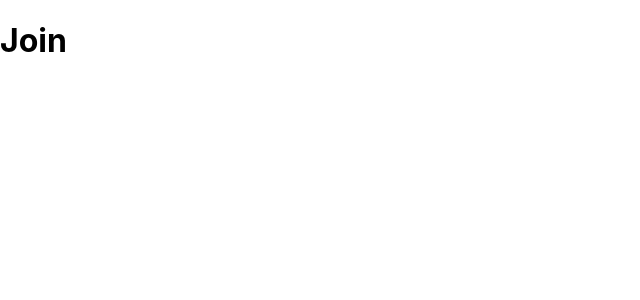
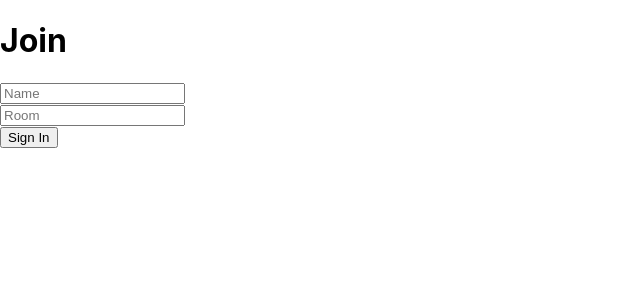
Before and after one commit to ryanlester91/ChatShack2, a React (Create React App) app in the folder chat-shack2/: page / in a window 1280 px wide. Shown: the top 300 px of the page, without its empty margins (0-640 px from the left). Built offline with nearby package versions, Linux system fonts and the light colour scheme.

Commit message:
Join index page has input boxes for name and room

```diff
--- a/chat-shack2/src/App.js
+++ b/chat-shack2/src/App.js
@@ -3,8 +3,8 @@
 
 import { BrowserRouter as Router, Route} from 'react-router-dom';
 
-import Join from './components/Join';
-import Chat from './components/Chat';
+import Join from './components/Join/Join';
+import Chat from './components/Chat/Chat';
 
 const App = () => { return (
     <Router>
--- a/chat-shack2/src/components/Join.js
+++ /dev/null
@@ -1,9 +0,0 @@
-import React from 'react';
-
-const Join = () => {
-    return (
-        <h1>Join</h1>
-    )
-}
-
-export default Join;
--- /dev/null
+++ b/chat-shack2/src/components/Join/Join.js
@@ -0,0 +1,22 @@
+import React, { useState } from 'react';
+import { Link } from 'react-router-dom';
+
+const Join = () => {
+    const [name, setName] = useState('');
+    const [room, setRoom] = useState('');
+
+    return (
+        <div className="joinOuterContainer">
+            <div className="joinInnerContainer">
+                <h1 className="heading">Join</h1>
+                <div><input placeholder="Name" className="joinInput" type="text" onChange={(event) => setName(event.target.value) } /></div>
+                <div><input placeholder="Room" className="joinInput mt-20" type="text" onChange={(event) => setRoom(event.target.value)} /></div>
+                <Link onClick={event => (!name || !room) ? event.preventDefault() : null} to={`/chat?name=${name}&room=${room}`}>
+                    <button className="button mt-20" type="submit">Sign In</button>
+                </Link>
+            </div>
+        </div>
+    )
+}
+
+export default Join;
```
Also changed, not shown: chat-shack2/src/components/Chat/Chat.js (renamed from chat-shack2/src/components/Chat.js), 2 other files (tests, documents, lock files or other folders).
